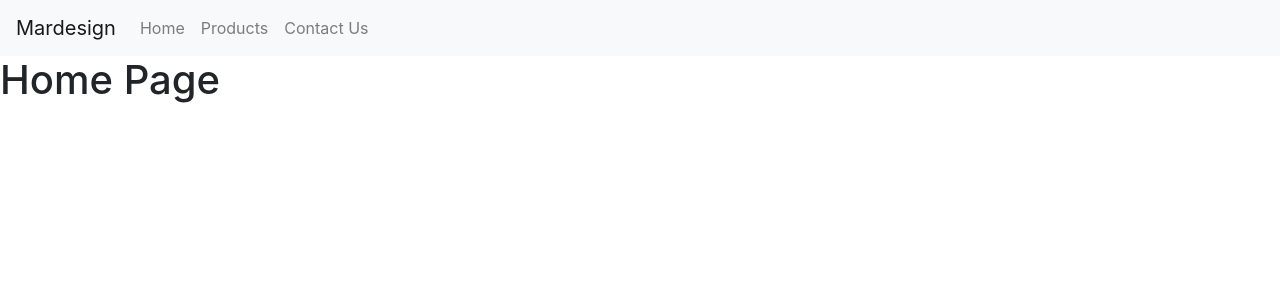
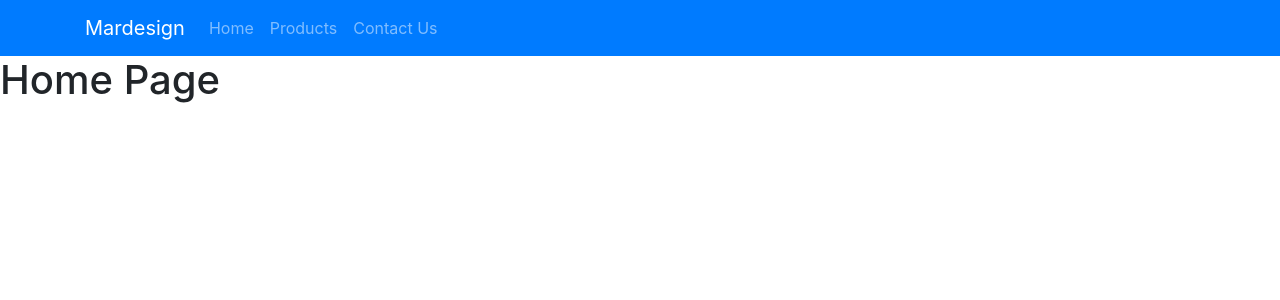
Before and after one commit to crootz/mardesign, a Django app: page / in a window 1280 px wide. Shown: the top 300 px of the page. Run offline with Django 3.2, Linux system fonts and the light colour scheme.

Commit message:
Updated navbar

```diff
--- a/content/templates/content/base.html
+++ b/content/templates/content/base.html
@@ -14,8 +14,9 @@
 </head>
 <body>
 
-    <nav class="navbar navbar-expand-lg navbar-light bg-light">
-      <a class="navbar-brand" href="">Mardesign</a>
+    <nav class="navbar navbar-expand-lg navbar-dark bg-primary">
+        <div class="container">
+          <a class="navbar-brand" href="{% url 'content:index' %}">Mardesign</a>
           <button class="navbar-toggler" type="button" data-toggle="collapse" data-target="#navbarNavAltMarkup" aria-controls="navbarNavAltMarkup" aria-expanded="false" aria-label="Toggle navigation">
             <span class="navbar-toggler-icon"></span>
           </button>
@@ -24,6 +25,7 @@
               <a class="nav-item nav-link" href="{% url 'content:index' %}">Home</a>
               <a class="nav-item nav-link" href="{% url 'content:products' %}">Products</a>
               <a class="nav-item nav-link" href="{% url 'content:contact' %}">Contact Us</a>
+            </div>
           </div>
         </div>
     </nav>
```
Lines whose indentation alone changed are shown as unchanged.
